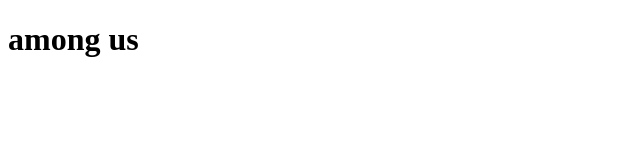
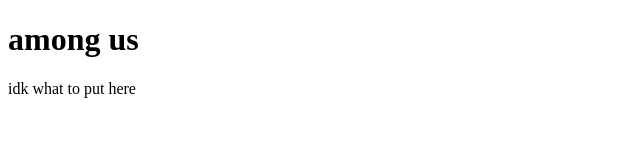
Before and after one commit to RapTheRedog/KavenStuff, a plain HTML site: page index.html in a window 1280 px wide. Shown: the whole page, without its empty margins (0-640 px from the left). Drawn offline with Linux system fonts and the light colour scheme.

Commit message:
Update index.html
Added a simple message

```diff
--- a/index.html
+++ b/index.html
@@ -8,5 +8,6 @@
 </head>
 <body>
     <h1>among us</h1>
+    <p>idk what to put here</p>
 </body>
 </html>
```
